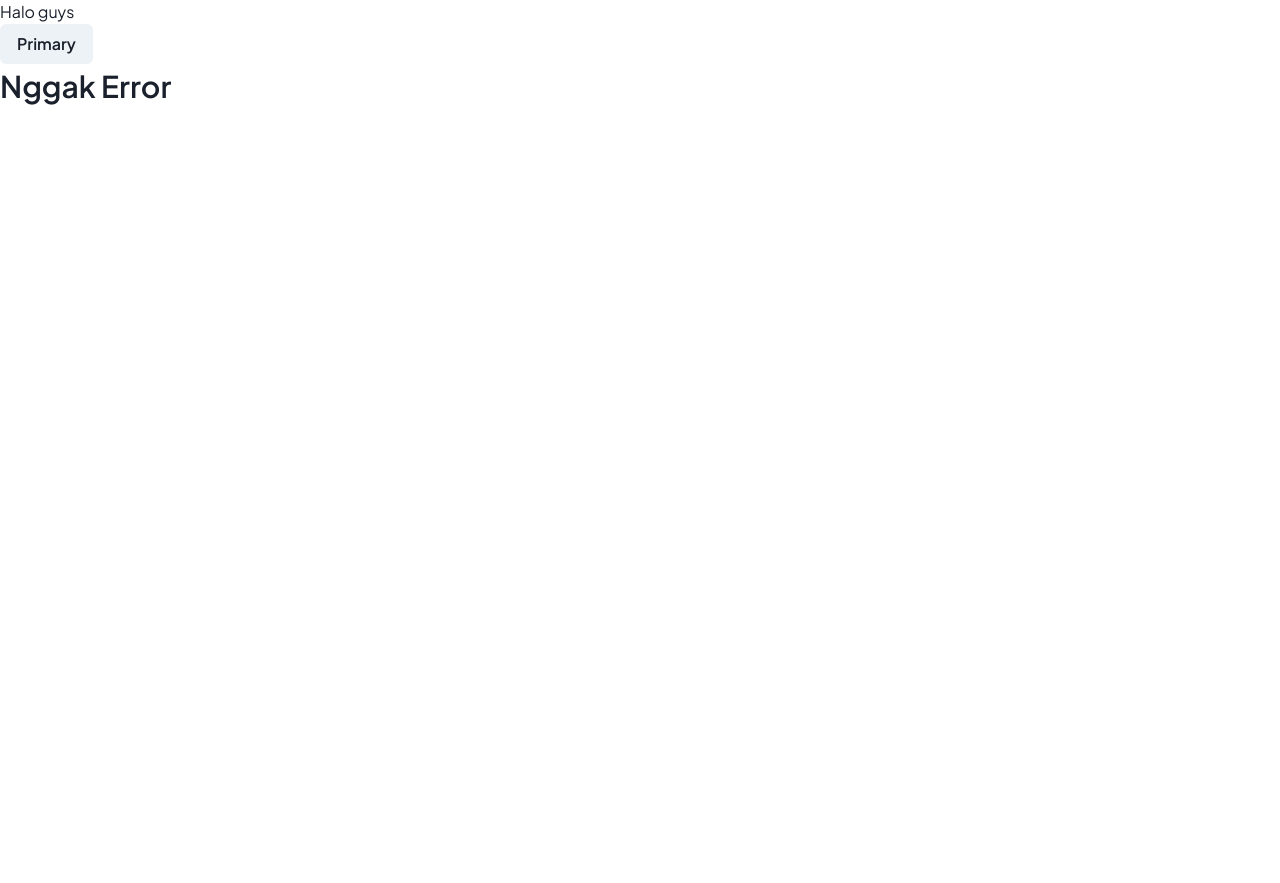
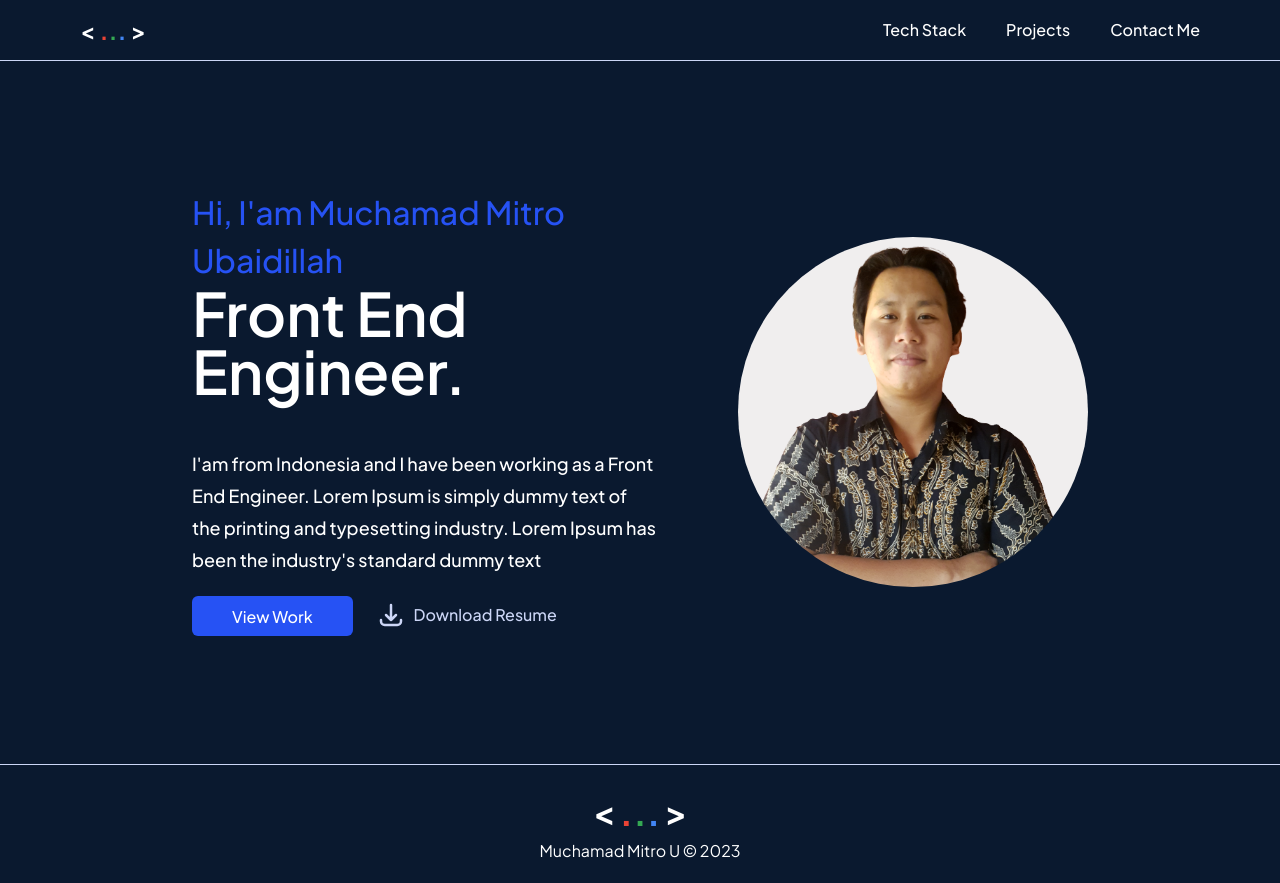
Before and after one commit to mitro-ubaidillah/profile_v1-2, a React (Vite) app: page / in a window 1280 px wide. Before the commit the page ends 800 px from the top, so only its background shows below. Built offline with nearby package versions, Linux system fonts and the light colour scheme.

Commit message:
update layout

```diff
--- a/package.json
+++ b/package.json
@@ -16,6 +16,7 @@
     "framer-motion": "^8.4.6",
     "react": "^18.2.0",
     "react-dom": "^18.2.0",
+    "react-icons": "^4.7.1",
     "react-scroll": "^1.8.9"
   },
   "devDependencies": {
--- /dev/null
+++ b/src/Components/ButtonScroll.jsx
@@ -0,0 +1,21 @@
+import { Button } from '@chakra-ui/react';
+import React from 'react';
+import { Link } from 'react-scroll';
+
+const ButtonScroll = ({link, ...properties}) => {
+    return (
+        <Link
+            to={link}
+            smooth={true}
+            duration={500}
+        >
+            <Button
+                {...properties}
+            >
+                View Work
+            </Button>
+        </Link>
+    );
+}
+
+export default ButtonScroll;
--- /dev/null
+++ b/src/Components/Footer.jsx
@@ -0,0 +1,65 @@
+import { Box, Flex, Text } from '@chakra-ui/react';
+import React from 'react';
+
+const Footer = () => {
+    return (
+        <Flex
+            borderTop={'1px'}
+            borderColor={'font.optional'}
+            justify={'center'}
+            py={'5'}
+        >
+            <Box
+                alignSelf={'center'}
+                color={'white'}
+            >
+                <Flex
+                    flexDirection={'row'}
+                    flexBasis={'20%'}
+                    justify={'center'}
+                >
+                    <Text
+                        fontSize={'36px'}
+                        fontWeight={'600'}
+                    >
+                        {`<`}
+                    </Text>
+                    <Text
+                        fontSize={'36px'}
+                        fontWeight={'700'}
+                        ml={'1'}
+                        color={'#EA4335'}
+                    >
+                        {`.`}
+                    </Text>
+                    <Text
+                        fontSize={'36px'}
+                        fontWeight={'700'}
+                        color={'#34A853'}
+                    >
+                        {`.`}
+                    </Text>
+                    <Text
+                        fontSize={'36px'}
+                        fontWeight={'700'}
+                        color={'#4285F4'}
+                        mr={'1'}
+                    >
+                        {`.`}
+                    </Text>
+                    <Text
+                        fontSize={'36px'}
+                        fontWeight={'600'}
+                    >
+                        {`>`}
+                    </Text>
+                </Flex>
+                <Text>
+                    Muchamad Mitro U &copy; 2023
+                </Text>
+            </Box>
+        </Flex>
+    );
+}
+
+export default Footer;
--- /dev/null
+++ b/src/Components/Hero.jsx
@@ -0,0 +1,92 @@
+import { Box, Button, ButtonGroup, Flex, Img, Link, Text } from '@chakra-ui/react';
+import React from 'react';
+import profile from '../assets/profile.png';
+import { HiOutlineDownload } from 'react-icons/hi';
+import ButtonScroll from './ButtonScroll';
+
+const Hero = () => {
+
+    return (
+        <Flex
+            flexDirection={{ base: 'column-reverse', lg: 'row' }}
+            align={'center'}
+            gap={'20'}
+            minHeight={'prose'}
+            height={'full'}
+            bg={'primary.dark'}
+            px={{ base: '20', lg: '20', xl: '48' }}
+            py={'20'}
+            width={'auto'}
+        >
+            <Box>
+                <Text
+                    color={'primary.button'}
+                    fontSize={'32px'}
+                    fontWeight={'500'}
+                >
+                    Hi, I'am Muchamad Mitro Ubaidillah
+                </Text>
+                <Text
+                    color={'font.dark'}
+                    fontSize={'60px'}
+                    fontWeight={'600'}
+                    mb={'12'}
+                    lineHeight={'58px'}
+                >
+                    Front End Engineer.
+                </Text>
+                <Text
+                    color={'font.dark'}
+                    fontSize={'18px'}
+                    fontWeight={'500'}
+                    lineHeight={'8'}
+                >
+                    I'am from Indonesia and I have been working as a Front End Engineer.
+                    Lorem Ipsum is simply dummy text of the printing and typesetting industry. Lorem Ipsum has been the industry's standard dummy text
+                </Text>
+                <ButtonGroup
+                    mt={'5'}
+                >
+                    <ButtonScroll
+                        bg={'primary.button'}
+                        border={'none'}
+                        color={'font.dark'}
+                        px={'10'}
+                        _hover={{ bg: '#1439cc' }}
+                        fontWeight={'500'}
+                        link={'projects'}
+                    />
+                    <Link
+                        bg={'transparent'}
+                        color={'font.optional'}
+                        _hover={{ bg: 'transparent', borderColor: 'font.optional', border: '1px' }}
+                        fontWeight={'500'}
+                        target={'_blank'}
+                        href='https://drive.google.com/uc?export=download&id=18-LWadY4QWj5GKx9Mgg8FWSqaB4YeDUO'
+                        px={'15px'}
+                        py={'4px'}
+                        borderRadius={'md'}
+                    >
+                        <Flex
+                            gap={'2'}
+                            align={'center'}
+                        >
+                            <HiOutlineDownload size={'30'} />
+                            Download  Resume
+                        </Flex>
+                    </Link>
+                </ButtonGroup>
+            </Box>
+            <Box>
+                <Img
+                    src={profile}
+                    borderRadius={'full'}
+                    alt='Mitro'
+                    maxWidth={'350px'}
+                />
+            </Box>
+        </Flex>
+    );
+}
+
+export default Hero;
--- /dev/null
+++ b/src/Components/Navbar.jsx
@@ -0,0 +1,110 @@
+import { Flex, Text } from '@chakra-ui/react';
+import React from 'react';
+import { Link } from 'react-scroll';
+
+const Navbar = () => {
+    return (
+        <Flex
+            px={{ base: '10', lg: '20' }}
+            py={'3'}
+            justify={'space-between'}
+            flexWrap={'wrap'}
+            color={'white'}
+            align={'center'}
+            borderBottom={'1px'}
+            borderColor={'font.optional'}
+        >
+            <Flex
+                flexDirection={'row'}
+                flexBasis={'20%'}
+            >
+                <Text
+                    fontSize={'24px'}
+                    fontWeight={'600'}
+                >
+                    {`<`}
+                </Text>
+                <Text
+                    fontSize={'24px'}
+                    fontWeight={'700'}
+                    ml={'1'}
+                    color={'#EA4335'}
+                >
+                    {`.`}
+                </Text>
+                <Text
+                    fontSize={'24px'}
+                    fontWeight={'700'}
+                    color={'#34A853'}
+                >
+                    {`.`}
+                </Text>
+                <Text
+                    fontSize={'24px'}
+                    fontWeight={'700'}
+                    color={'#4285F4'}
+                    mr={'1'}
+                >
+                    {`.`}
+                </Text>
+                <Text
+                    fontSize={'24px'}
+                    fontWeight={'600'}
+                >
+                    {`>`}
+                </Text>
+
+            </Flex>
+
+            <Flex
+                flexBasis={'80%'}
+                gap={'10'}
+                justify={'flex-end'}
+            >
+                <Link
+                    to='tech'
+                    smooth={true}
+                    duration={500}
+                    _hover={{ color: 'primary.light' }}
+                >
+                    <Text
+                        as={'a'}
+                        cursor={'pointer'}
+                    >
+                        Tech Stack
+                    </Text>
+                </Link>
+                <Link
+                    to='projects'
+                    smooth={true}
+                    duration={600}
+                    _hover={{ color: 'primary.light' }}
+
+                >
+                    <Text
+                        as={'a'}
+                        cursor={'pointer'}
+                    >
+                        Projects
+                    </Text>
+                </Link>
+                <Link
+                    to='contact'
+                    smooth={true}
+                    duration={800}
+                    _hover={{ color: 'primary.light' }}
+                >
+                    <Text
+                        as={'a'}
+                        cursor={'pointer'}
+                    >
+                        Contact Me
+                    </Text>
+                </Link>
+            </Flex>
+
+        </Flex>
+    );
+}
+
+export default Navbar;
--- a/src/Pages/Home.jsx
+++ b/src/Pages/Home.jsx
@@ -1,19 +1,17 @@
-import { Box, Button, Text } from '@chakra-ui/react';
+import { Box } from '@chakra-ui/react';
 import React from 'react';
+import Navbar from '../Components/Navbar';
+import Hero from '../Components/Hero';
+import Footer from '../Components/Footer';
 
 const Home = () => {
     return (
-        <Box>
-            <Text>Halo guys</Text>
-            <Button>
-                Primary
-            </Button>
-            <Text
-                fontWeight={'600'}
-                fontSize={'30px'}
-            >
-                Nggak Error
-            </Text>
+        <Box
+            bg={'primary.dark'}
+        >
+           <Navbar />
+           <Hero />
+           <Footer />
         </Box>
     );
 }
```
Also changed, not shown: 1 other file (tests, documents, lock files or other folders).
